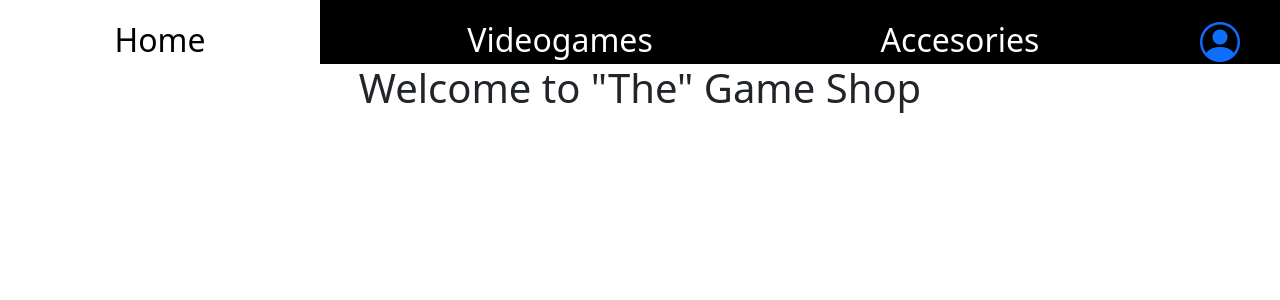
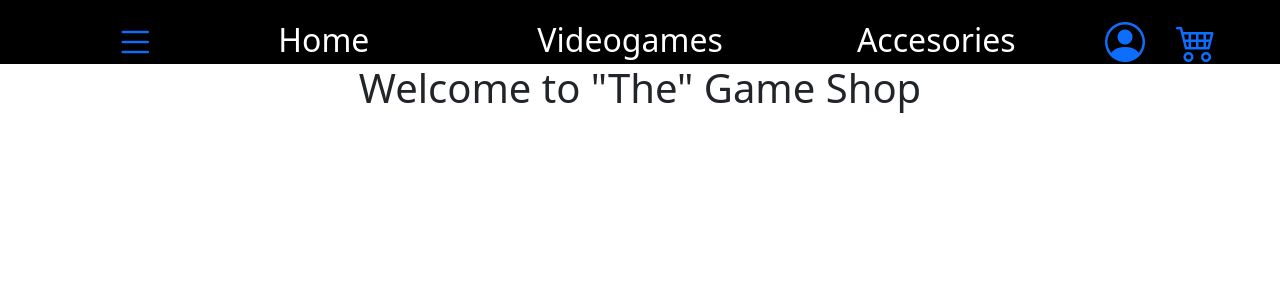
Before and after one commit to Dev-id-A/game-shop-example, a React (Vite) app: page / in a window 1280 px wide. Shown: the top 300 px of the page. Built offline with nearby package versions, Linux system fonts and the light colour scheme.

Commit message:
navbar finished

```diff
--- a/src/assets/navbar/Navbar.jsx
+++ b/src/assets/navbar/Navbar.jsx
@@ -5,10 +5,12 @@ function navbar() {
   return (
     <div id="navbar" className="d-flex justify-content-between">
 
+        <a href="" id="nav-menu" className="col-3"><i class="bi bi-list"></i></a>
         <a href="" id="nav-home" className="col-3">Home</a>
         <a href="" id="nav-videogames" className="col-3">Videogames</a>
         <a href="" id="nav-accesories" className="col-3">Accesories</a>
         <a href="" id="nav-profile" className="col-3"><i class="bi bi-person-circle"></i></a>
+        <a href="" id="nav-cart" className="col-3"><i class="bi bi-cart4"></i></a>
 
     </div>
 
--- a/src/assets/navbar/navbar.css
+++ b/src/assets/navbar/navbar.css
@@ -4,6 +4,8 @@
   height: 8vh;
   position: sticky;
   margin: 0;
+  padding: 0 5% 0 9%;
+  gap: -1em;
 }
 #navbar #nav-home, #navbar #nav-videogames, #navbar #nav-accesories {
   padding-top: 0.5em;
@@ -18,12 +20,15 @@
   background-color: white;
   color: black;
 }
-#navbar #nav-profile {
-  padding: 0.3em 1em 0.3em 0;
+#navbar #nav-menu, #navbar #nav-profile, #navbar #nav-cart {
+  padding: 0.3em 0 0.3em 0;
   font-size: 2.5em;
   width: -moz-fit-content;
   width: fit-content;
 }
-#navbar #nav-profile:hover {
+#navbar #nav-menu:hover, #navbar #nav-profile:hover, #navbar #nav-cart:hover {
   color: white;
+}
+#navbar #nav-profile #nav-cart {
+  margin-right: -4%;
 }/*# sourceMappingURL=navbar.css.map */
--- a/src/assets/navbar/navbar.scss
+++ b/src/assets/navbar/navbar.scss
@@ -7,9 +7,12 @@
     height: 8vh;
     position: sticky;
     margin: 0;
+    padding: 0 5% 0 9%;
+    gap: -1em;
 
 
     #nav-home, #nav-videogames, #nav-accesories{
+
         padding-top: 0.5em;
         text-align: center;
         text-decoration: none;
@@ -24,8 +27,8 @@
         }
     }
 
-    #nav-profile{
-        padding: 0.3em 1em 0.3em 0;
+    #nav-menu, #nav-profile, #nav-cart{
+        padding: 0.3em 0 0.3em 0;
         font-size: 2.5em;
         width: fit-content;
 
@@ -35,4 +38,7 @@
         }
     }
 
+    #nav-profile #nav-cart{
+        margin-right: -4%;
+    }
 }
```
Also changed, not shown: 1 other file (tests, documents, lock files or other folders).
